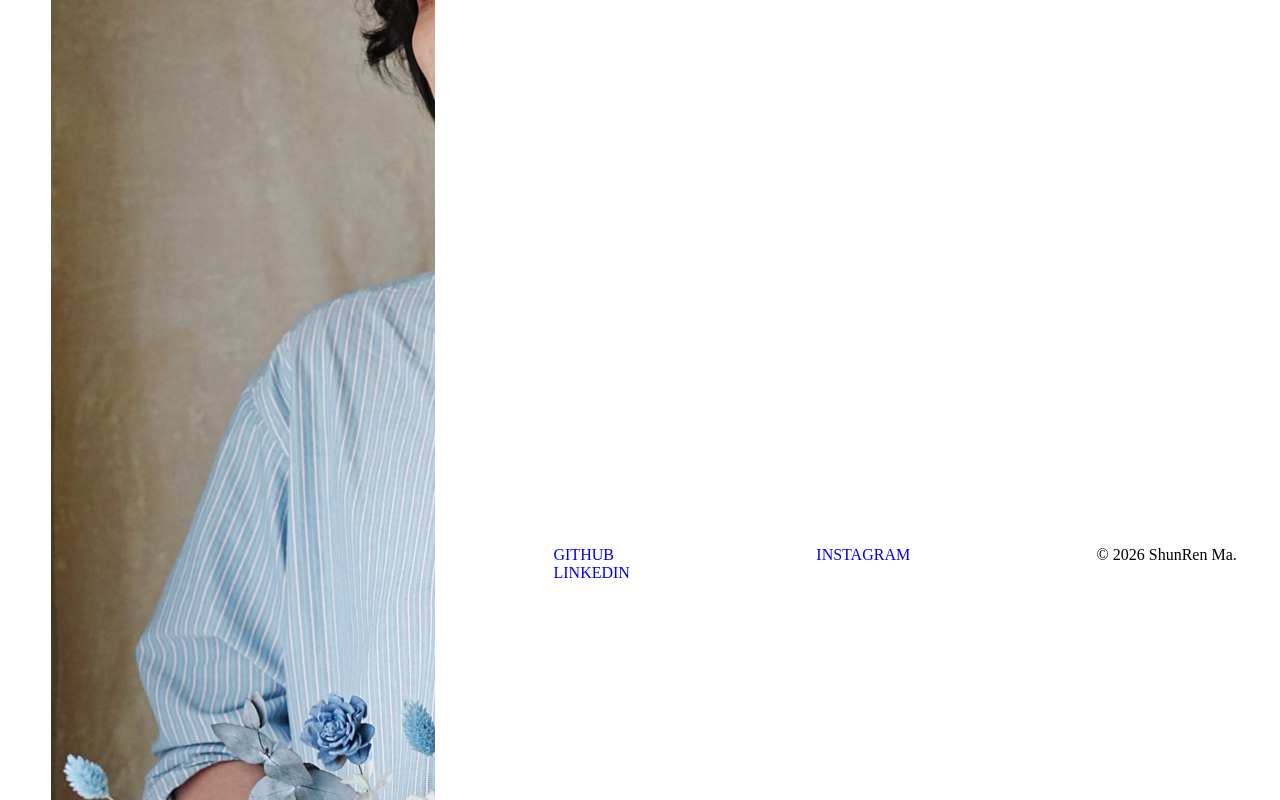
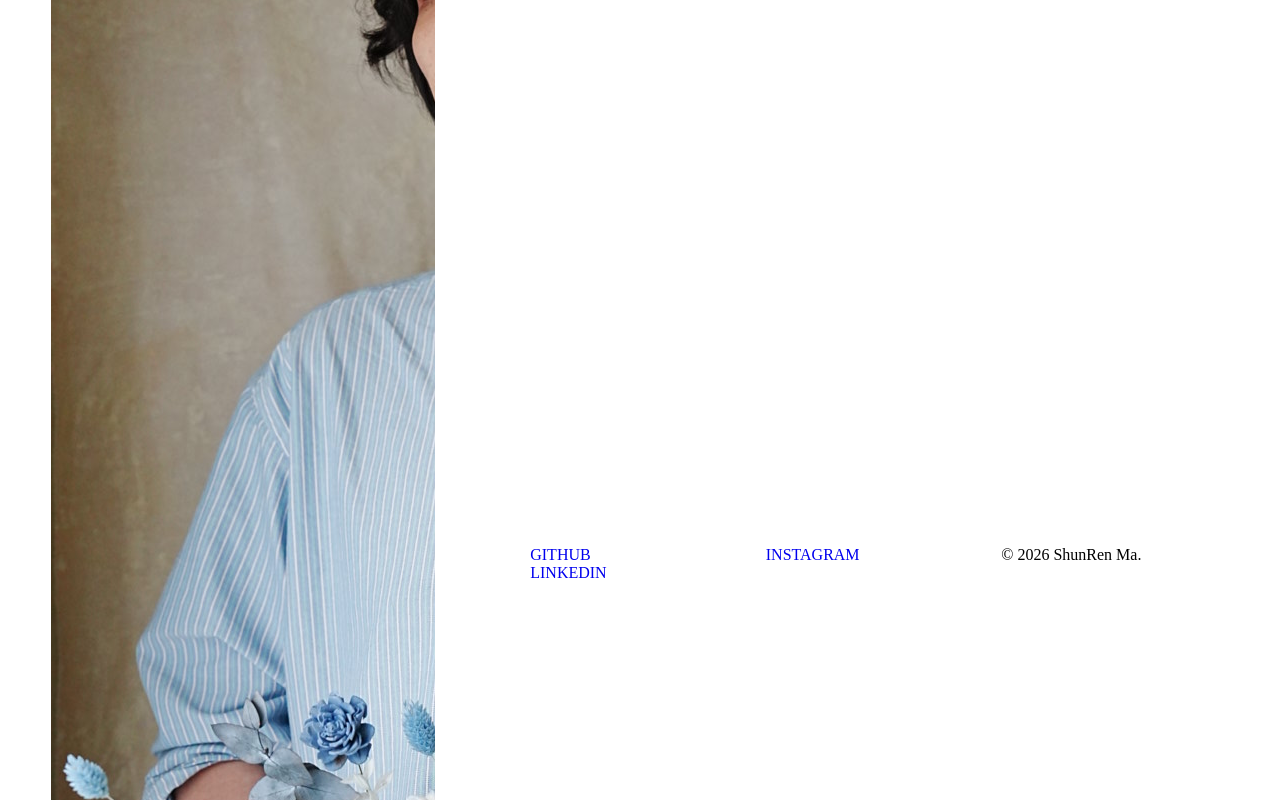
Before and after one commit to ShunRenMa/my-site, a Nuxt app: page / in a window 1280 px wide. Shown: the part 1153-1953 px from the top of the page. Built offline with nearby package versions, Linux system fonts and the light colour scheme.

Commit message:
add flex

```diff
--- a/app/components/TheFooter.vue
+++ b/app/components/TheFooter.vue
@@ -112,4 +112,7 @@ a:hover::after {
 	transform: scaleX(1);
 	transform-origin: left; /* 進入時的起點 */
 }
+.nav_item {
+	flex: 1;
+}
 </style>
```
